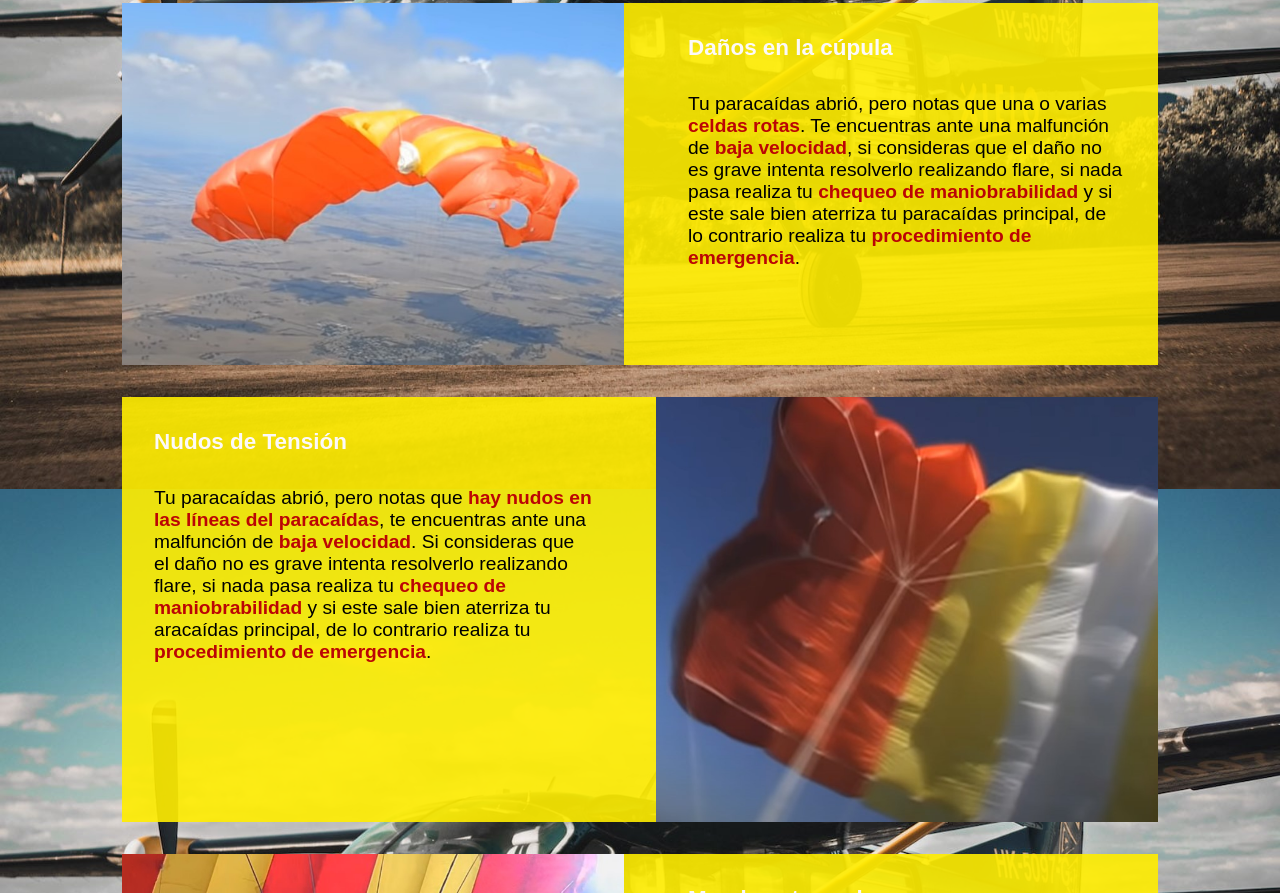
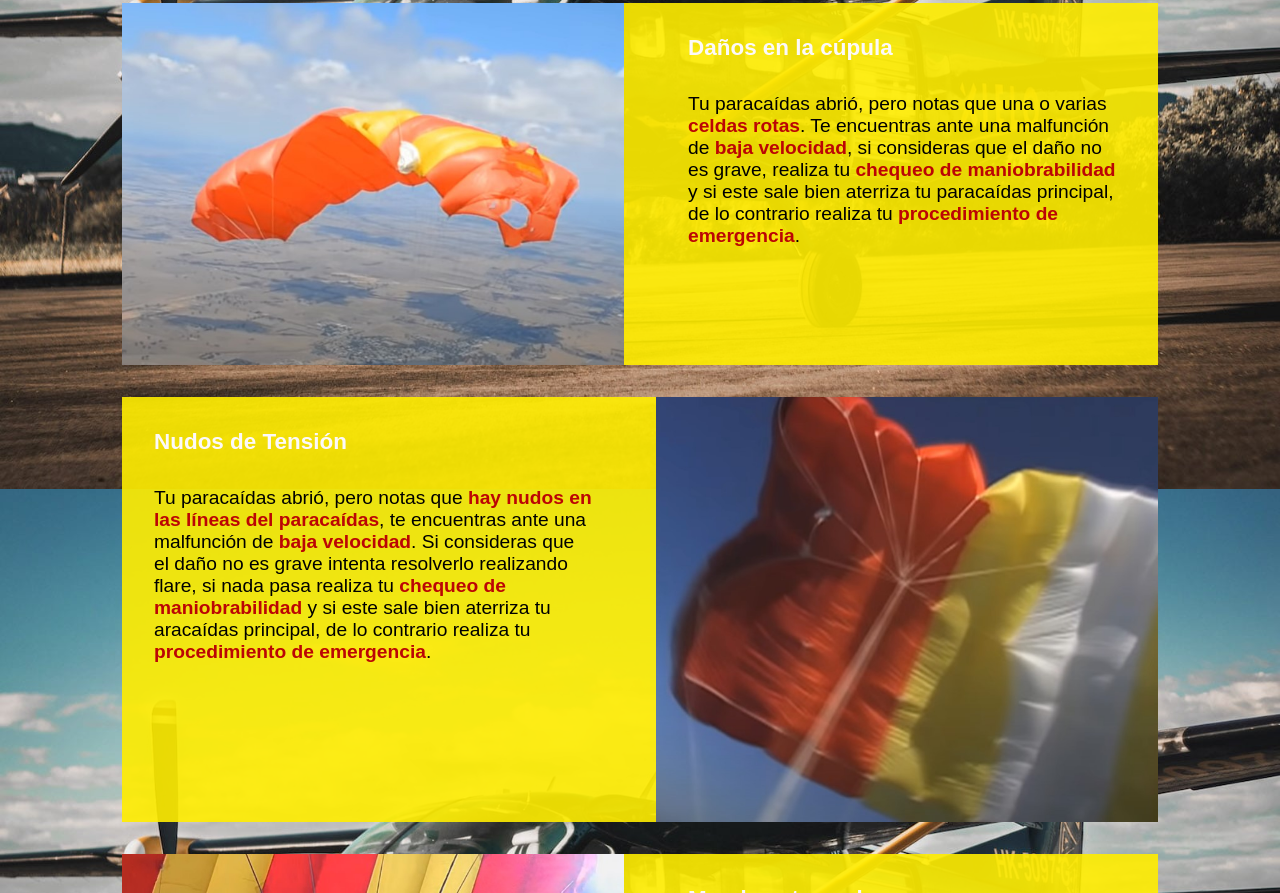
Before and after one commit to jmcuestasb/malfunctions_skydive, a website: page index.html in a window 1280 px wide. Shown: the part 8751-9644 px from the top of the page. Drawn offline with nearby package versions, Linux system fonts and the light colour scheme; a web font is replaced by a local one.

Commit message:
correction

```diff
--- a/index.html
+++ b/index.html
@@ -275,8 +275,7 @@
             <p>
                 Tu paracaídas abrió, pero notas que una o varias <a>celdas rotas</a>.
                 Te encuentras ante una malfunción de <a>baja velocidad</a>, si consideras que el daño
-                no es grave intenta resolverlo realizando flare, si nada pasa realiza tu
-                <a>chequeo de maniobrabilidad</a> y si este sale bien aterriza tu paracaídas principal,
+                no es grave, realiza tu <a>chequeo de maniobrabilidad</a> y si este sale bien aterriza tu paracaídas principal,
                 de lo contrario realiza tu <a>procedimiento de emergencia</a>.
              </p>
     </div>
```
